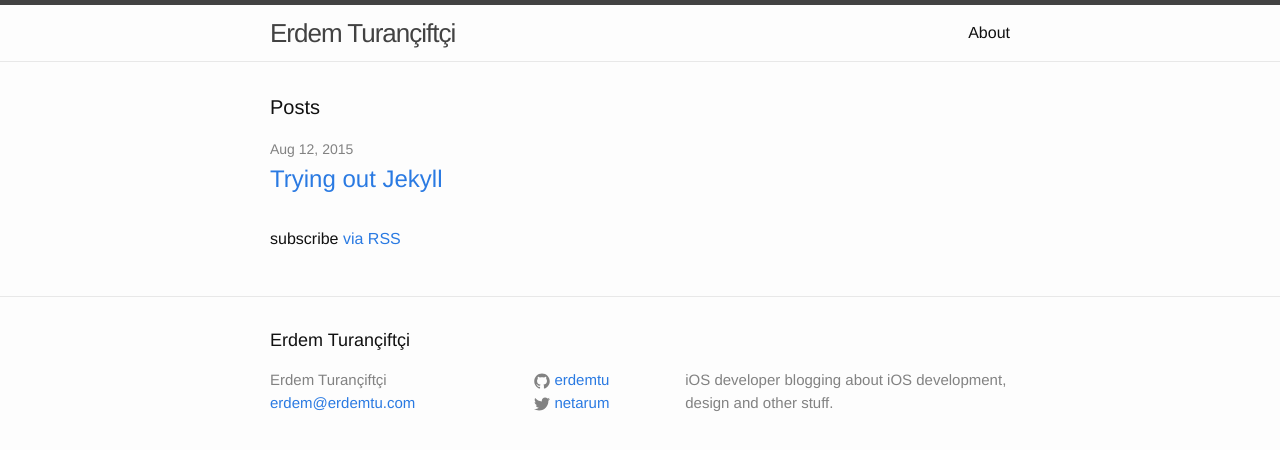
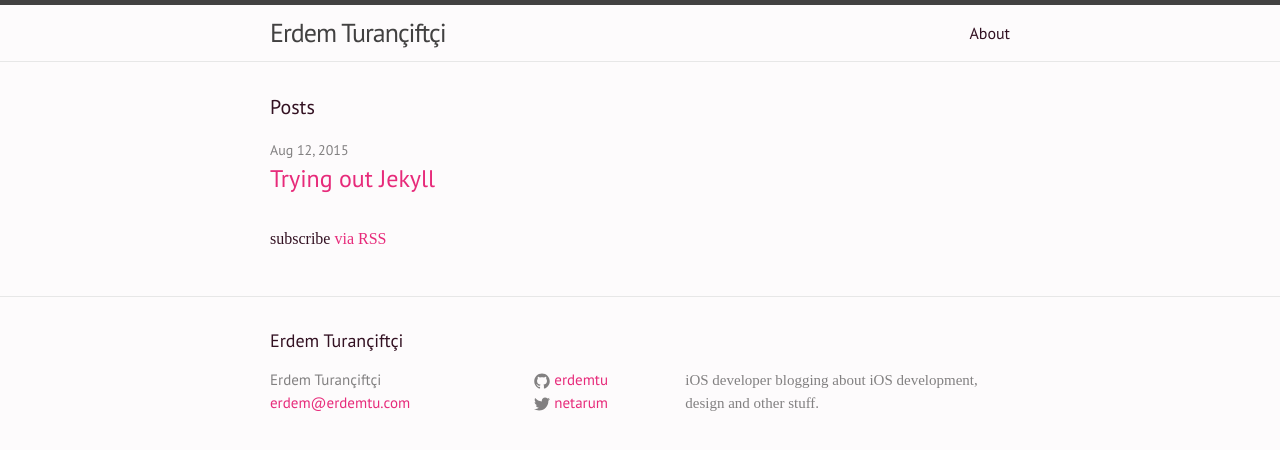
Before and after one commit to erdemtu/erdemtu.github.io, a Jekyll site: the page built from index.html, in a window 1280 px wide. Shown: the top 450 px of the page. Built offline with Jekyll 4.4.1, drawn with Linux system fonts in a browser that asks for light colours; some web fonts are replaced.

Commit message:
Updated blog design

```diff
--- a/_includes/head.html
+++ b/_includes/head.html
@@ -8,4 +8,5 @@
 
     <link rel="stylesheet" href="{{ "/css/main.css" | prepend: site.baseurl }}">
     <link rel="canonical" href="{{ page.url | replace:'index.html','' | prepend: site.baseurl | prepend: site.url }}">
+    <link href='http://fonts.googleapis.com/css?family=PT+Sans|Quattrocento&subset=latin,latin-ext' rel='stylesheet' type='text/css'>
 </head>
--- a/_sass/_base.scss
+++ b/_sass/_base.scss
@@ -23,6 +23,9 @@ body {
     -webkit-text-size-adjust: 100%;
 }
 
+p {
+    font-family: $paragraph-font-family;
+}
 
 
 /**
--- a/css/main.scss
+++ b/css/main.scss
@@ -6,18 +6,19 @@
 
 
 // Our variables
-$base-font-family: Helvetica, Arial, sans-serif;
+$base-font-family: 'PT Sans', sans-serif;
+$paragraph-font-family: 'Quattrocento', serif;
 $base-font-size:   16px;
 $small-font-size:  $base-font-size * 0.875;
 $base-line-height: 1.5;
 
 $spacing-unit:     30px;
 
-$text-color:       #111;
-$background-color: #fdfdfd;
-$brand-color:      #2a7ae2;
+$text-color:       #312;
+$background-color: #fdfbfc;
+$brand-color:      #e72a7a;
 
-$grey-color:       #828282;
+$grey-color:       #828081;
 $grey-color-light: lighten($grey-color, 40%);
 $grey-color-dark:  darken($grey-color, 25%);
 
```
